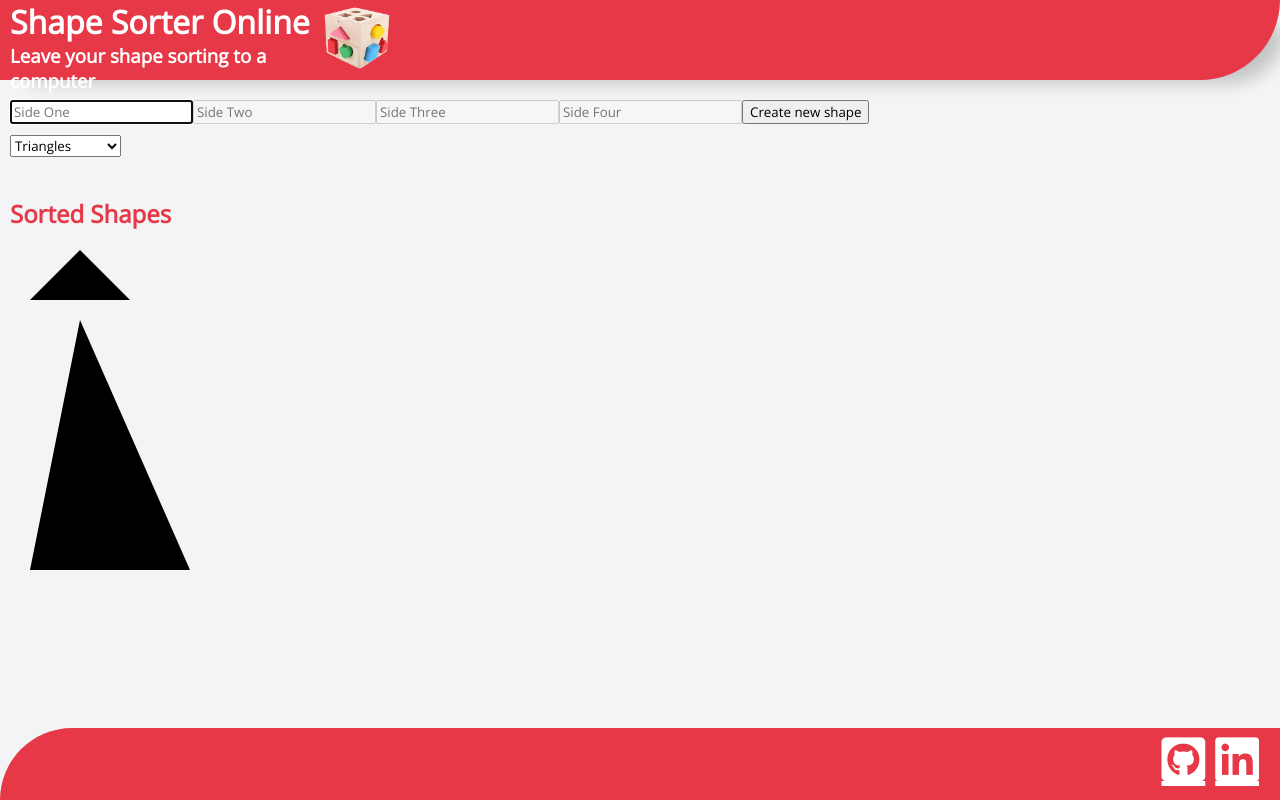
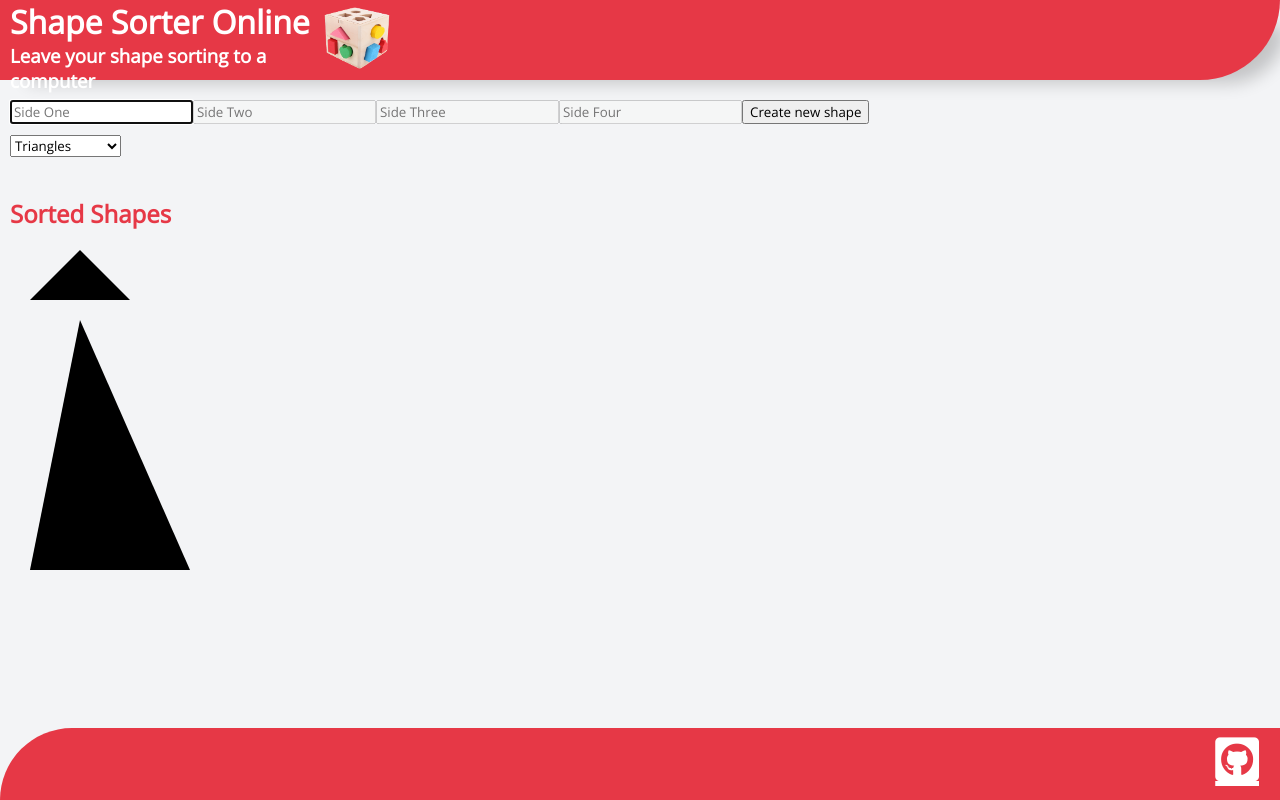
Before and after one commit to ChristopherDalziel/83489-2, a React (Create React App) app: page / in a window 1280 px wide. Built offline with nearby package versions, Linux system fonts and the light colour scheme.

Commit message:
removed link from footer, changed return colours on konva canvas

```diff
--- a/src/components/Footer.js
+++ b/src/components/Footer.js
@@ -22,12 +22,6 @@ const Footer = () => {
         class="fab fa-github-square socials"
         id="footerLink"
       ></a>
-      <a
-        target="_blank"
-        href="https://www.linkedin.com/in/christopher-dalziel-129427187/"
-        class="fab fa-linkedin socials"
-        id="footerLink"
-      ></a>
     </FooterDiv>
   );
 };
--- a/src/components/ShapeListItem.js
+++ b/src/components/ShapeListItem.js
@@ -28,9 +28,9 @@ const ShapeListItem = ({ sideOne, sideTwo, sideThree, sideFour }) => {
 
               context.fillStrokeShape(shape);
             }}
-            fill="#00D2FF"
+            fill="black"
             stroke="black"
-            strokeWidth={4}
+            strokeWidth={2}
           />
         </Layer>
       </Stage>
```
